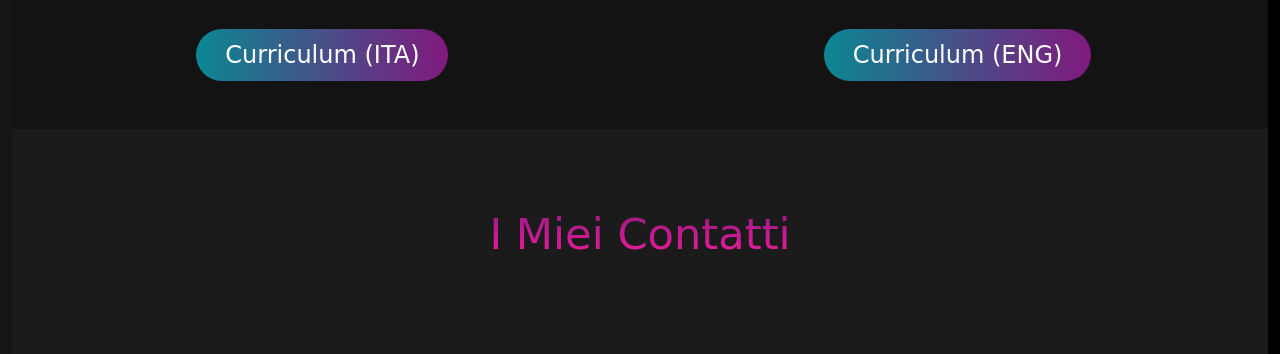
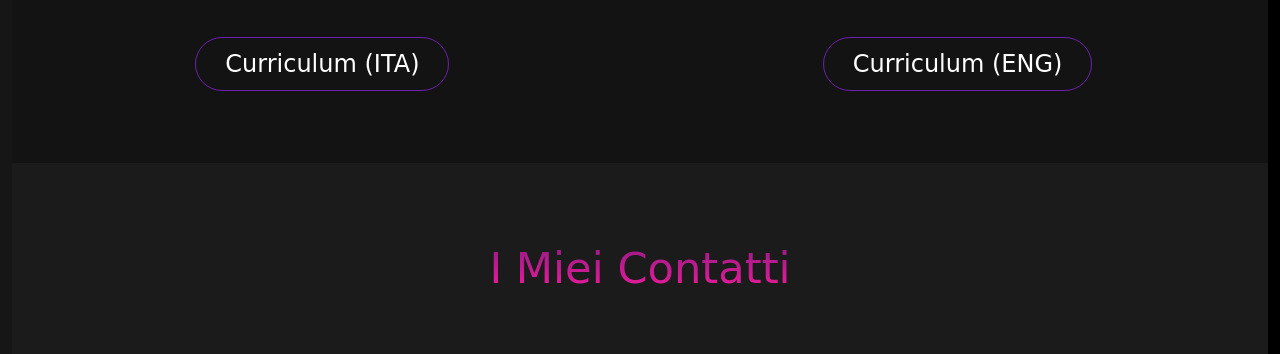
Before and after one commit to scarpino92/scarpino92.github.io, a website: page index.html in a window 1280 px wide. Shown: the part 3779-4133 px from the top of the page. Drawn offline with nearby package versions, Linux system fonts and the light colour scheme; a web font is replaced by a local one.

Commit message:
Add files via upload

```diff
--- a/css/style.css
+++ b/css/style.css
@@ -513,7 +513,7 @@ body {
 }
 
 .skillshadow:hover {
-    box-shadow: 1px 1px 8px 2px #951b84;
+    box-shadow: 0px 0px 10px 3px #2098D1;
     transition: all 0.1s ease-out;
 }
 
@@ -567,6 +567,32 @@ body {
     transform: scale(1.075);
     transition: 0.3s ease-in;
     cursor: pointer;
+}
+
+.cv__btn {
+    font-size: 1.5rem;
+    border: 1px solid #6d21b0;
+    padding: 0.5rem 1.8rem;
+    border-radius: 50px;
+    margin-top: 1rem;
+    margin-bottom: 1rem;
+    cursor: pointer;
+    position: relative;
+    outline: none;
+    color: #fff;
+    text-decoration: none;
+}
+
+.cv__btn:hover {
+    color: #fff;
+    transition: all 0.3s ease;
+}
+
+.cv__btn a{
+    position: relative;
+    z-index: 2;
+    color: #fff;
+    text-decoration: none;
 }
 
 /* CONTACTS */
--- a/index.html
+++ b/index.html
@@ -207,12 +207,12 @@
                         <img class="skills__img" src="images/github.png" alt="Github Logo">
                     </div></div>
                 </div>
-                <div class="row mt-3">
-                    <div class="col-md-6  d-flex justify-content-center">
-                        <a class="main__btn bordershadow" href="images/CV Serena Carpino.png">Curriculum (ITA)</a>
+                <div class="row my-4">
+                    <div class="col-md-6 d-flex justify-content-center">
+                        <a class="cv__btn bordershadow" href="images/CV Serena Carpino.png">Curriculum (ITA)</a>
                     </div>
                     <div class="col-md-6  d-flex justify-content-center">
-                        <a class="main__btn bordershadow" href="images/EN CV Serena Carpino.png">Curriculum
+                        <a class="cv__btn bordershadow" href="images/EN CV Serena Carpino.png">Curriculum
                             (ENG)</a>
                     </div>
                 </div>
```
